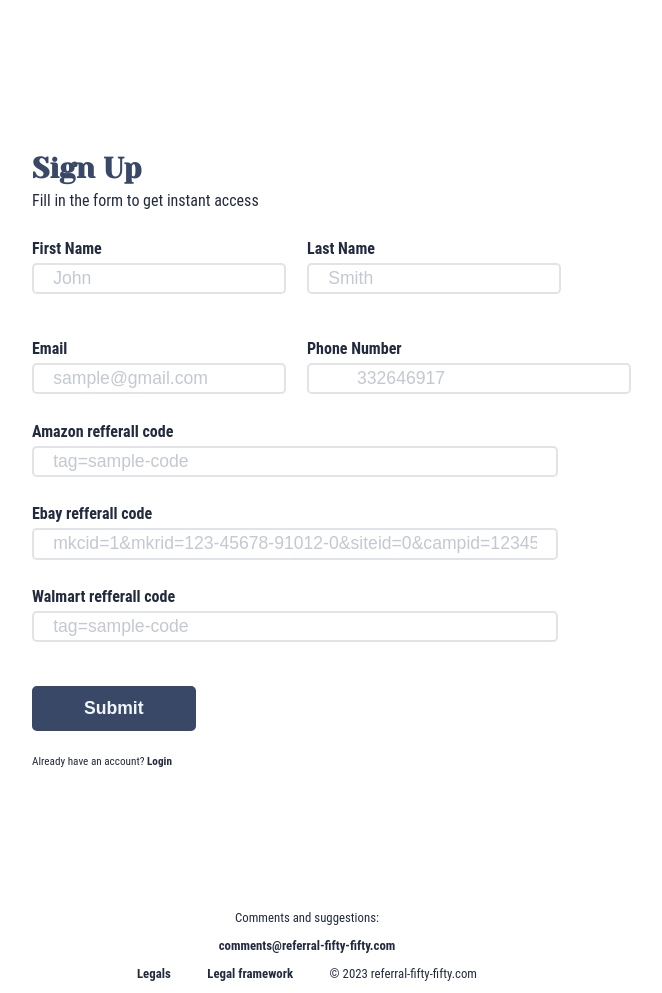
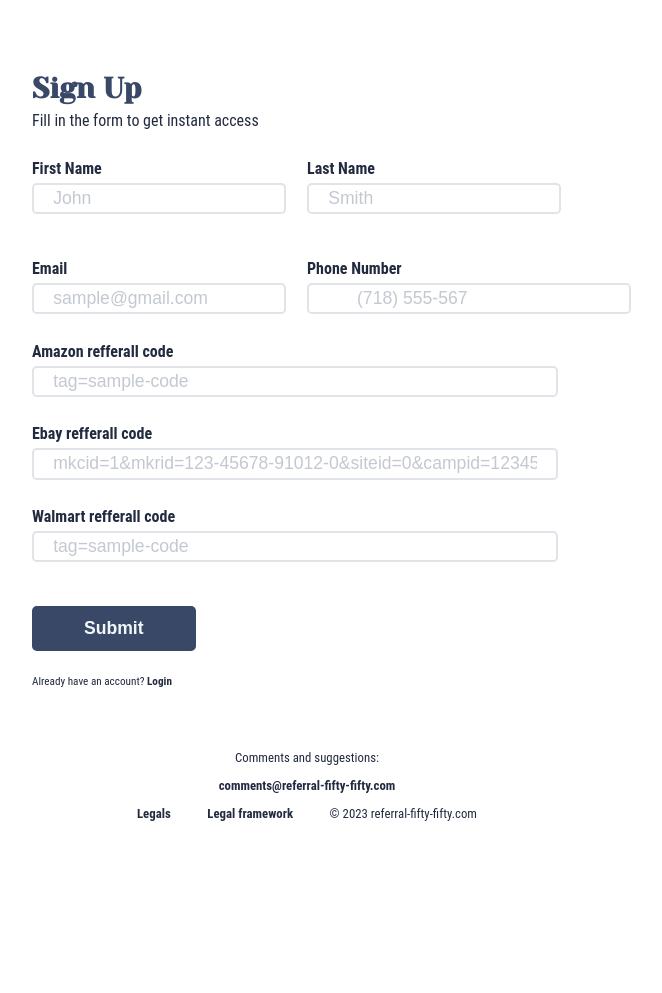
Before and after one commit to darideveloper/referral-fifty-fifty, a Django app: page /register/ in a window 1280 px wide. Shown: the part 100-1093 px from the top of the page, without its empty margins (333-995 px from the left). After the commit the page ends 921 px from the top, so only its background shows below. Run offline with Django 4.2, Linux system fonts and the light colour scheme; some libraries are stand-ins or nearby versions; some web fonts are replaced.

Commit message:
feat (register): minheight 80%

```diff
--- a/apps/users/static/users/css/_register.sass
+++ b/apps/users/static/users/css/_register.sass
@@ -2,7 +2,7 @@
     display: flex
     align-items: center
     justify-content: center
-    height: calc(100vh - 0px)
+    min-height: calc(80vh - 0px)
     width: 550px
 
     .content
--- a/apps/users/static/users/css/style.css
+++ b/apps/users/static/users/css/style.css
@@ -166,7 +166,7 @@ a:hover {
   display: flex;
   align-items: center;
   justify-content: center;
-  height: calc(100vh - 0px);
+  min-height: calc(80vh - 0px);
   width: 550px;
 }
 .register .content {
--- a/apps/users/templates/users/register.html
+++ b/apps/users/templates/users/register.html
@@ -44,7 +44,7 @@
 
       <div class="input-wrapper phone">
         <label for="phone">Phone Number</label>
-        <input type="tel" name="phone" id="phone" required placeholder="332646917" aria-describedby="phoneHelp">
+        <input type="text" name="phone" id="phone" required placeholder="(718) 555-567" aria-describedby="phoneHelp" pattern="^(?:\+\d{1,3}|0\d{1,3}|00\d{1,2})?(?:\s?\(\d+\))?(?:[-\/\s.]*\d){8,}$" >
         <p id="phoneHelp" class="form-text">Your phone number with country code</p>
       </div>
     </div>
--- a/apps/users/views.py
+++ b/apps/users/views.py
@@ -3,7 +3,8 @@ from django.shortcuts import render
 from django.http import HttpResponseRedirect, JsonResponse
 from users import models
 from core.wrappers import validate_token
-from django.core.mail import send_mail
+from django.core.mail import EmailMultiAlternatives
+from django.utils.html import strip_tags
 from referralfiftyfifty.settings import EMAIL_HOST_USER, HOST
 
 class Index (View):
@@ -140,13 +141,21 @@ class Register (View):
 
         # Submit activation link by email
         activation_link = f"{HOST}/activate/{user.hash}"
-        send_mail(
+        if activation_link.startswith("localhost"):
+            activation_link_href = f"http://{activation_link}"
+        else:
+            activation_link_href = f"https://{activation_link}"
+
+        html_content = f'<p>Click here to complete your registration: <a href="{activation_link_href}"> {activation_link}</p>'
+        text_content = strip_tags(html_content)
+        msg = EmailMultiAlternatives(
             "Complete your registration",
-            f"Click here to complete your registration: {activation_link}",
+            text_content,
             EMAIL_HOST_USER,
             [email],
-            fail_silently=False,
         )
+        msg.attach_alternative(html_content, "text/html")
+        msg.send()
 
         # redirect user to home page
         return render (request, "users/register.html", {
```
